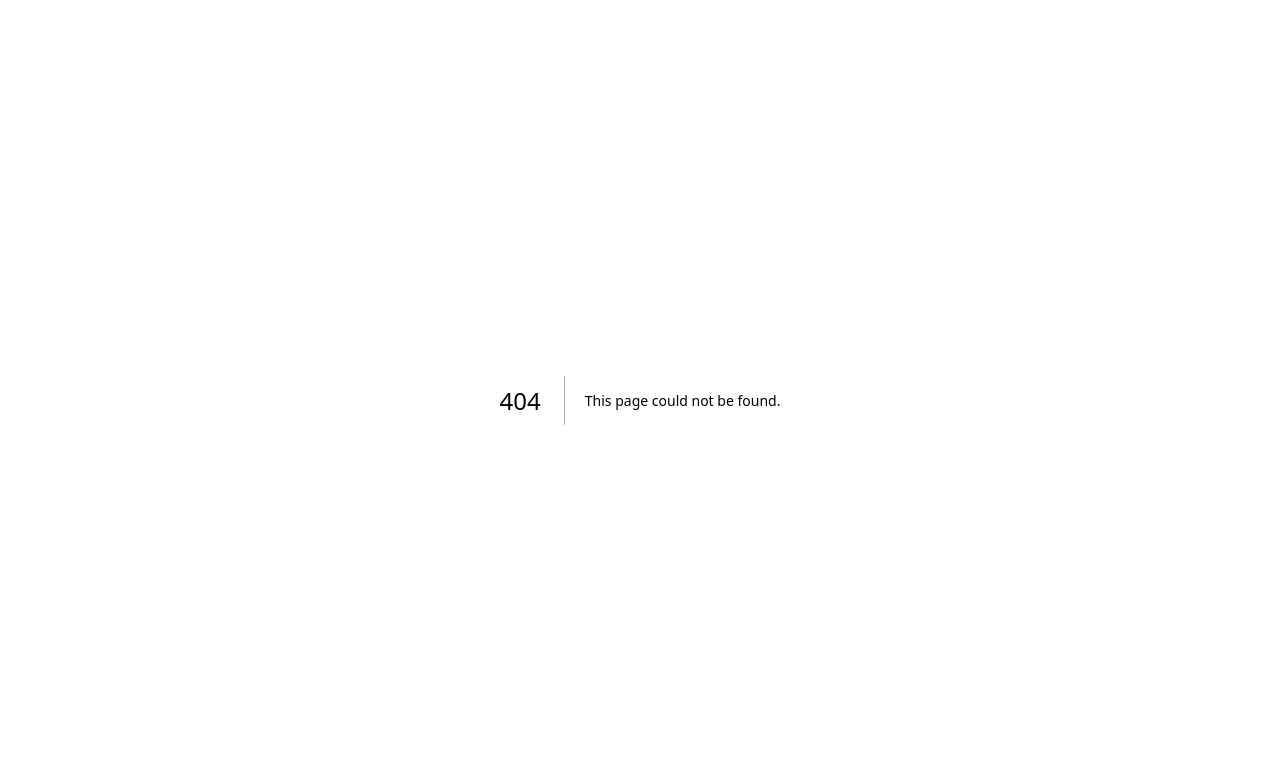
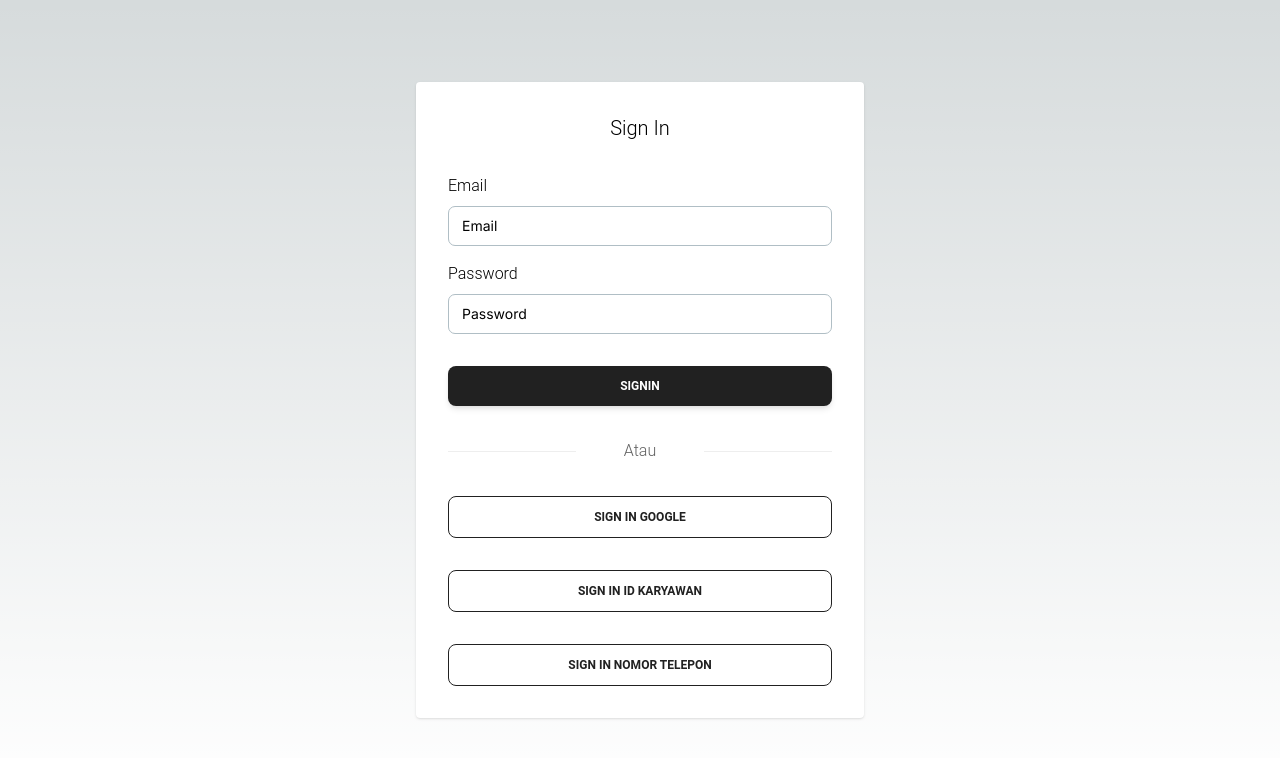
Before and after one commit to kurniaaldi/frontend-hris, a Next.js app: page /signin in a window 1280 px wide. Before the commit this address had no page. Shown: the top 758 px of the page. Built offline with nearby package versions, Linux system fonts and the light colour scheme.

Commit message:
add sigin page

```diff
--- /dev/null
+++ b/src/app/home/page.tsx
@@ -0,0 +1,7 @@
+import React from "react";
+
+const page = () => {
+  return <div>page</div>;
+};
+
+export default page;
--- /dev/null
+++ b/src/app/signin/page.tsx
@@ -0,0 +1,48 @@
+"use client";
+
+import { Button, Input, Typography } from "@material-tailwind/react";
+import React from "react";
+
+const Page = () => {
+  return (
+    <div className="w-full h-screen flex items-center justify-center">
+      <div className="max-w-md w-full bg-white p-8 rounded flex items-center justify-start flex-col shadow gap-8">
+        <Typography className="w-full text-center text-xl">Sign In</Typography>
+        <div className="flex items-start justify-center flex-col gap-4 w-full">
+          <div className="flex items-center justify-start flex-col w-full gap-2">
+            <Typography className="w-full text-base">Email</Typography>
+            <Input label="Email" type="email" color="black" crossOrigin={""} />
+          </div>
+          <div className="flex items-center justify-start flex-col w-full gap-2">
+            <Typography className="w-full text-base">Password</Typography>
+            <Input
+              label="Password"
+              type="password"
+              color="black"
+              crossOrigin={""}
+            />
+          </div>
+        </div>
+        <Button fullWidth>Signin</Button>
+        <div className="w-full flex items-center justify-center">
+          <hr className="w-full" />
+          <Typography color="gray" className="w-full text-center">
+            Atau
+          </Typography>
+          <hr className="w-full" />
+        </div>
+        <Button variant="outlined" fullWidth>
+          Sign in Google
+        </Button>
+        <Button variant="outlined" fullWidth>
+          Sign in ID Karyawan
+        </Button>
+        <Button variant="outlined" fullWidth>
+          Sign in Nomor Telepon
+        </Button>
+      </div>
+    </div>
+  );
+};
+
+export default Page;
```
